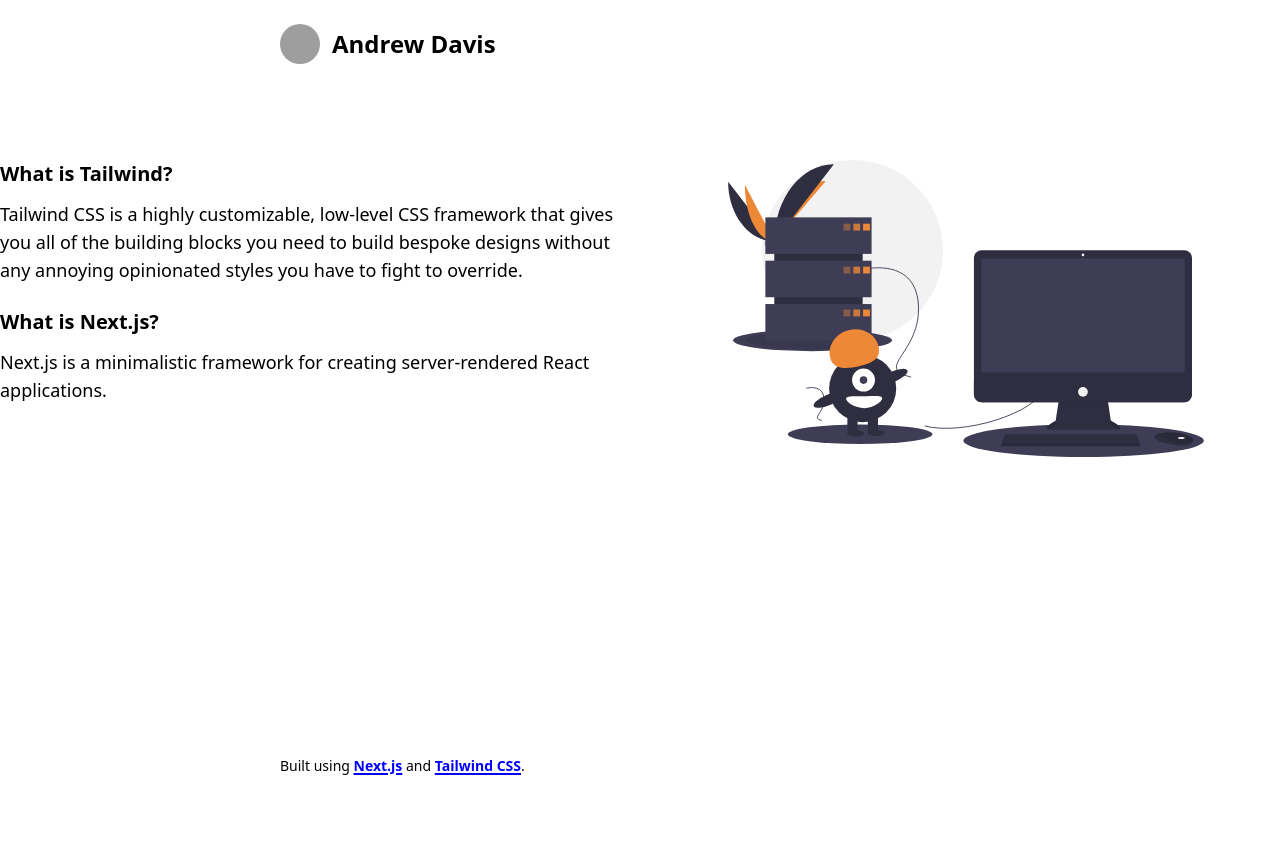
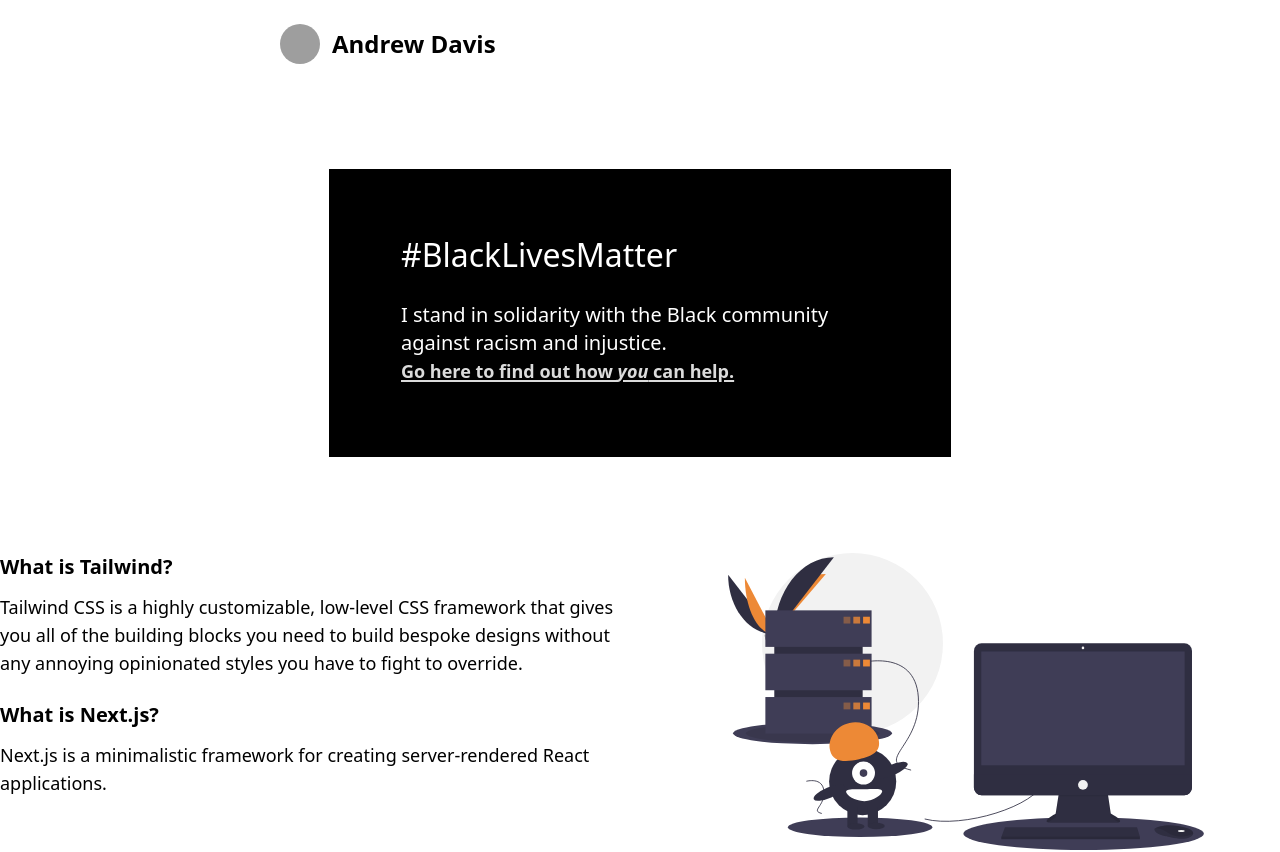
Before and after one commit to tuf75588/nextjs-portfolio, a Next.js app: page /about in a window 1280 px wide. Shown: the top 852 px of the page. Before the commit the page ends 800 px from the top, so only its background shows below. Built offline with nearby package versions, Linux system fonts and the light colour scheme; grey boxes are pictures that could not be loaded.

Commit message:
add BLM Header

```diff
--- /dev/null
+++ b/components/BLM.js
@@ -0,0 +1,35 @@
+import React from 'react';
+
+function BLMHeader() {
+  return (
+    <div
+      style={{
+        background: `#000`,
+        padding: `4em`,
+        marginBottom: `1em`,
+        color: `#fff`,
+        margin: `0.5em`,
+      }}
+    >
+      <h1 style={{ fontSize: `2rem`, marginBottom: `1em` }}>
+        #BlackLivesMatter
+      </h1>
+      <p style={{ fontSize: `1.25rem` }}>
+        I stand in solidarity with the Black community against racism and
+        injustice.
+      </p>
+      <p className="mb-0">
+        <strong>
+          <a
+            href="https://blacklivesmatters.carrd.co/"
+            style={{ color: `rgb(219,219,219)` }}
+          >
+            Go here to find out how <em>you</em> can help.
+          </a>
+        </strong>
+      </p>
+    </div>
+  );
+}
+
+export default BLMHeader;
--- a/pages/_app.js
+++ b/pages/_app.js
@@ -1,13 +1,15 @@
-import "../css/index.css";
+import '../css/index.css';
 
-import App from "next/app";
-import Head from "next/head";
-import Image from "next/image";
-import Link from "next/link";
-import Router from "next/router";
-import { DefaultSeo } from "next-seo";
-import React from "react";
-import ReactGA from "react-ga";
+import App from 'next/app';
+import Head from 'next/head';
+import Image from 'next/image';
+import Link from 'next/link';
+import Router from 'next/router';
+import { DefaultSeo } from 'next-seo';
+import React from 'react';
+import ReactGA from 'react-ga';
+
+import BLMHeader from '../components/BLM';
 
 class MyApp extends App {
   render() {
@@ -73,6 +75,9 @@
             </Link>
           </header>
           <main className="flex-1 space-y-12 md:space-y-24">
+            <div style={{ width: `50%`, margin: `0 auto` }}>
+              <BLMHeader />
+            </div>
             {/* eslint-disable-next-line react/jsx-props-no-spreading */}
             <Component {...pageProps} />
           </main>
--- a/pages/index.js
+++ b/pages/index.js
@@ -10,6 +10,7 @@
 import { NextSeo } from 'next-seo';
 import React from 'react';
 
+import BLMHeader from '../components/BLM';
 import buildSchema from '../lib/buildSchema';
 import getPostMetaData from '../lib/getPostMetaData';
 
```
